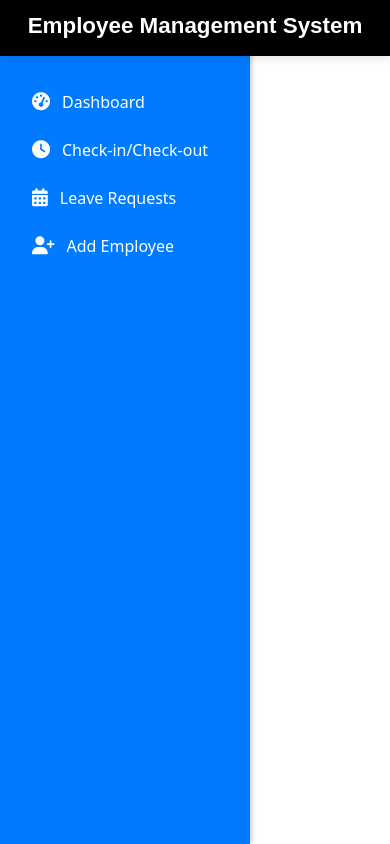
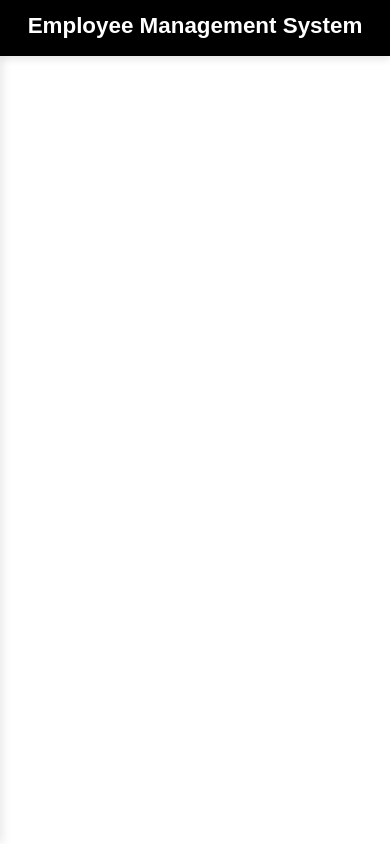
Before and after one commit to prerna-pawar30/Employee-Management-Mean-, an Angular app in the folder employee-management/: page /side-bar in a window 390 px wide. Built offline with nearby package versions, Linux system fonts and the light colour scheme.

Commit message:
profile changes

```diff
--- a/employee-management/src/app/components/employee-dashboard/employee-dashboard.component.css
+++ b/employee-management/src/app/components/employee-dashboard/employee-dashboard.component.css
@@ -101,7 +101,7 @@
 
 .card:hover {
   transform: translateY(-5px);
-  background: #007bff;
+  background: #000000;
   color: white;
 }
 
--- a/employee-management/src/app/components/side-bar/side-bar.component.css
+++ b/employee-management/src/app/components/side-bar/side-bar.component.css
@@ -1,59 +1,133 @@
+/* Parent container for sidebar + content */
+.main-container {
+  display: flex;
+  min-height: 100vh;
+}
+
+/* Sidebar */
 .sidebar {
   width: 250px;
   height: 100vh;
-  background-color: #007bff;
-   /* Matching Header Color */
-  color: white;
+  background-color: #ffffff;
+  box-shadow: 2px 0 10px rgba(0, 0, 0, 0.1);
+  padding: 20px;
+  display: flex;
+  flex-direction: column;
   position: fixed;
   left: 0;
   top: 0;
+  bottom: 0;
+  transition: transform 0.3s ease-in-out;
   overflow-y: auto;
-  padding: 20px;
-  box-shadow: 2px 0px 5px rgba(0, 0, 0, 0.2); /* Light shadow for depth */
 }
 
-/* Sidebar Logo */
-.sidebar .logo {
-  text-align: center;
+/* Profile Section */
+.profile {
+  display: flex;
+  align-items: center;
+  gap: 10px;
+  margin-bottom: 20px;
+}
+
+.profile .avatar {
+  width: 50px;
+  height: 50px;
+  background-color: #4a5568;
+  color: white;
+  display: flex;
+  align-items: center;
+  justify-content: center;
+  border-radius: 50%;
+  font-size: 20px;
+  font-weight: bold;
+}
+
+/* Sidebar Title */
+.sidebar h2 {
   font-size: 22px;
   font-weight: bold;
-  padding-bottom: 20px;
+  color: #1a202c;
+  text-align: center;
+  margin-bottom: 15px;
 }
 
 /* Navigation Links */
-.sidebar .nav-links {
-  list-style-type: none;
+.nav-links {
+  list-style: none;
   padding: 0;
+  margin-top: 10px;
 }
 
-/* Sidebar Items */
-.sidebar .nav-links li {
-  padding: 12px;
+.nav-links li {
+  margin-bottom: 8px;
+}
+
+.nav-links a {
   display: flex;
   align-items: center;
-  cursor: pointer;
-  transition: background 0.3s, transform 0.2s;
-  border-radius: 5px;
+  padding: 12px;
+  border-radius: 8px;
+  font-size: 16px;
+  color: #4a5568;
+  text-decoration: none;
+  transition: background 0.3s ease, color 0.3s ease;
 }
 
-.sidebar .nav-links li i {
-  margin-right: 12px;
+.nav-links a i {
+  margin-right: 10px;
   font-size: 18px;
 }
 
-/* Sidebar Link Styling */
-.sidebar .nav-links li a {
-  text-decoration: none;
+/* Active and Hover States */
+.nav-links a.active {
+  background-color: #6b46c1;
   color: white;
-  width: 100%;
-  display: flex;
-  align-items: center;
-  font-size: 1rem;
 }
 
-/* Hover & Active Link Styling */
-.sidebar .nav-links li:hover,
-.sidebar .nav-links li a.active {
-  background-color: #5a6bee; /* Slightly darker blue for hover effect */
-  transform: translateX(5px); /* Subtle animation */
+.nav-links a:hover {
+  background-color: #edf2f7;
+  color: #1a202c;
 }
+
+/* Logout Button */
+.logout {
+  margin-top: auto;
+}
+
+.logout a {
+  display: block;
+  padding: 12px;
+  text-align: center;
+  color: #e53e3e;
+  border-radius: 8px;
+}
+
+.logout a:hover {
+  background-color: #fde8e8;
+}
+
+/* Responsive Sidebar for Small Screens */
+@media (max-width: 768px) {
+  .sidebar {
+    width: 220px;
+  }
+
+  .content {
+    margin-left: 230px;
+  }
+}
+
+@media (max-width: 576px) {
+  .sidebar {
+    transform: translateX(-100%);
+  }
+
+  .sidebar.open {
+    transform: translateX(0);
+  }
+
+  .content {
+    margin-left: 0;
+    width: 100%;
+  }
+}
```
